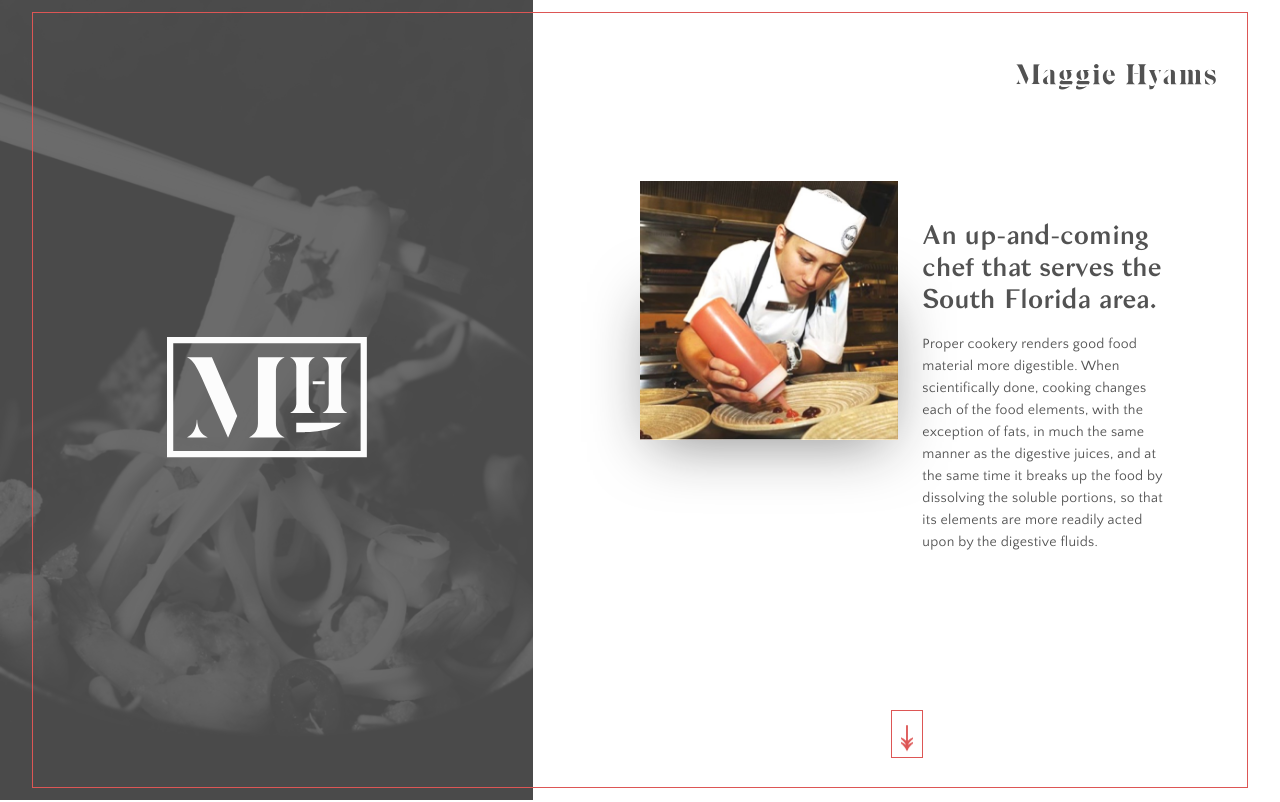
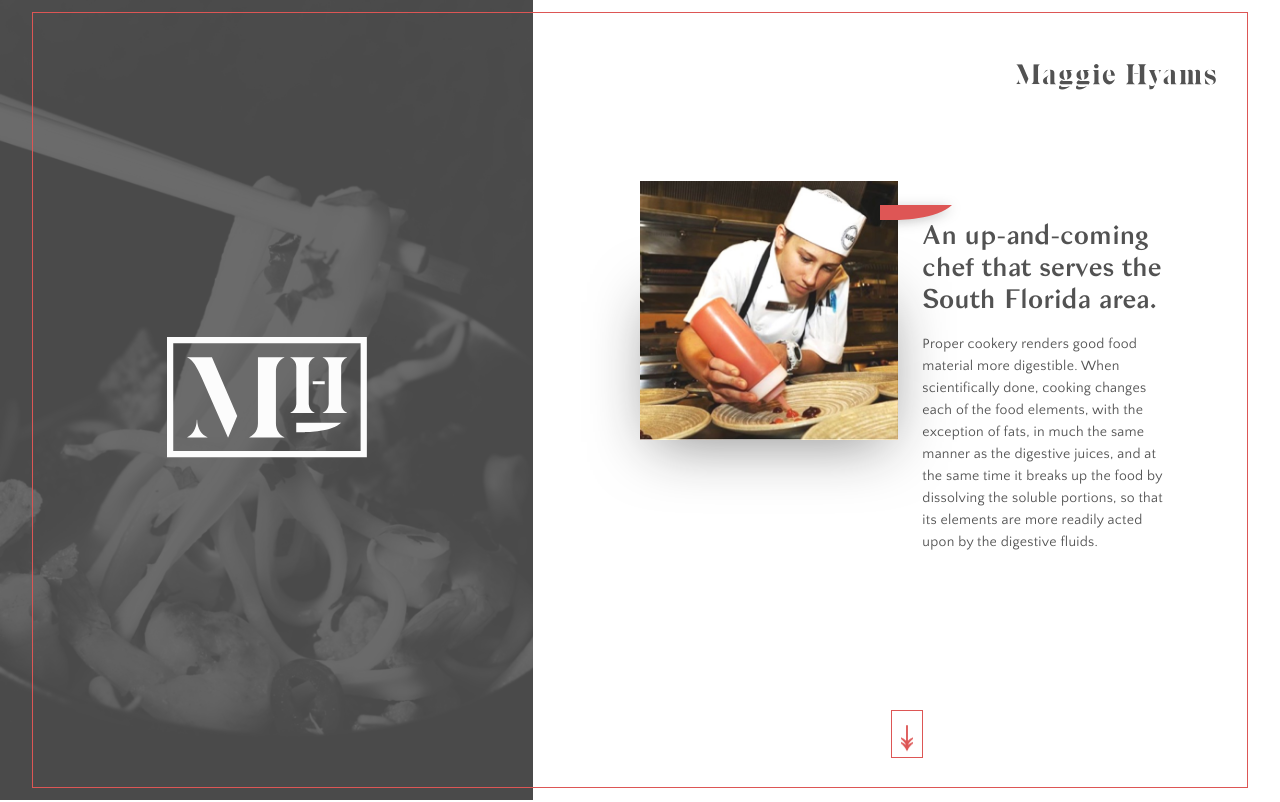
Before and after one commit to kylehyams/maggiehyams, a plain HTML site: page app/index.html in a window 1280 px wide. Shown: the top 802 px of the page. Drawn offline with nearby package versions, Linux system fonts and the light colour scheme.

Commit message:
Layout tweaks /// Fixed Gulp issues

```diff
--- a/app/index.html
+++ b/app/index.html
@@ -14,7 +14,7 @@
         <link rel="apple-touch-icon" href="apple-touch-icon.png">
         <!-- Place favicon.ico in the root directory -->
 
-        <!-- build:css -->
+        <!-- build:css css/main.min.css -->
         <link rel="stylesheet" href="css/main.css">
         <!-- endbuild -->
 
@@ -69,6 +69,7 @@
 				<div class="content__intro">
 					<!-- Content block -->
 					<div class="content__intro-block">
+						<img class="icon-knife" src="images/icon-knife.svg" />
 						<aside class="image-shadow">
 							<img src="images/maggie_hyams-2x.jpg" alt="maggie_hyams-2x" alt="Maggie Hyams at work" />
 						</aside>
--- a/app/scss/_content.scss
+++ b/app/scss/_content.scss
@@ -53,10 +53,44 @@
 
 			&-block {
 				width: 100%;
+				position: relative;
 
 				@media screen and (min-width: $xlarge-screen) {
 					@include display(flex);
 					@include flex-direction(row);
+				}
+
+				.icon-knife {
+					width: 72px;
+					height: auto;
+					@include filter(drop-shadow(0 2px 6px rgba($pepper, 0.25)));
+					position: absolute;
+					z-index: 2;
+					top: 217px;
+					left: 77%;
+
+					@media screen and (min-width: $small-screen) {
+						top: 233px;
+						left: 80%;
+					}
+
+					@media screen and (min-width: $medium-screen) {
+						left: 70%;
+					}
+
+					@media screen and (min-width: $large-screen) {
+						top: 233px;
+						left: 53%;
+					}
+
+					@media screen and (min-width: $xlarge-screen) {
+						top: 24px;
+						left: 45%;
+					}
+
+					@media screen and (min-width: $xxlarge-screen) {
+						left: 43%;
+					}
 				}
 
 				article {
--- a/gulpfile.js
+++ b/gulpfile.js
@@ -89,7 +89,7 @@ gulp.task('default', function(callback) {
 // Build sequence
 gulp.task('build', function(callback) {
 	runSequence('clean:dist',
-		['sass', 'useref', 'images', 'fonts'],
+		['useref', 'sass', 'images', 'fonts'],
 		callback
 	);
 });
```
Also changed, not shown: app/css/main.css, 1 other file.
